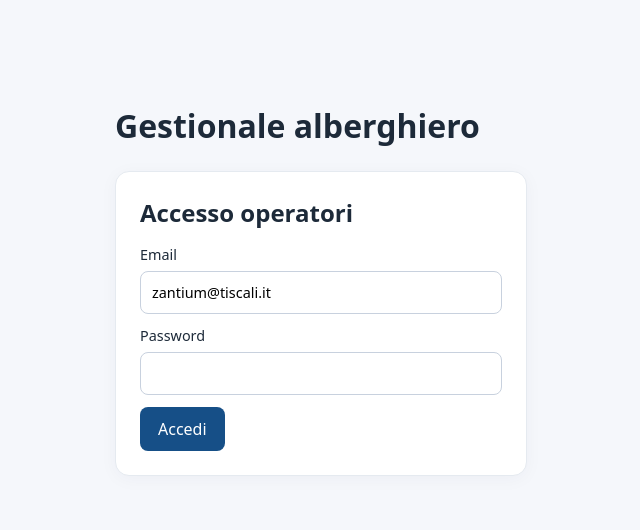
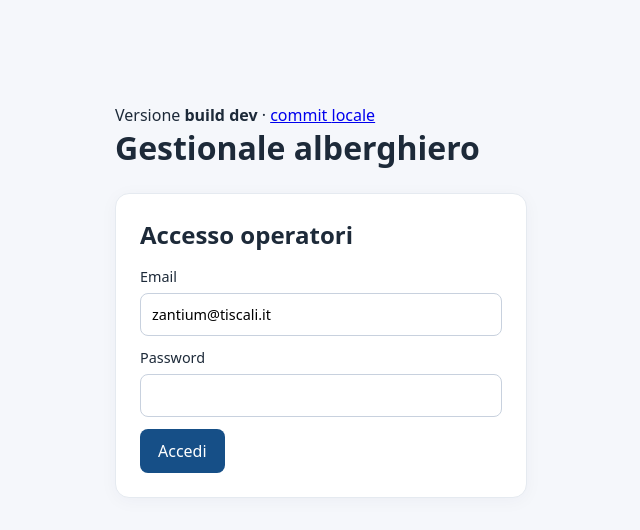
Before and after one commit to zantium1/prenotazioni, a React (Vite) app in the folder frontend/: page / in a window 1280 px wide. Shown: the top 530 px of the page, without its empty margins (319-959 px from the left). Built offline with nearby package versions, Linux system fonts and the light colour scheme; no server answers.

Commit message:
Display build version on login and all application pages

```diff
--- a/frontend/src/App.tsx
+++ b/frontend/src/App.tsx
@@ -6,6 +6,7 @@ import type { Assignment, Operator, Reservation, Room, RoomType } from "./api";
 import PlanningPage from "./pages/PlanningPage";
 import RoomsPage from "./pages/RoomsPage";
 import BookingsPage from "./pages/BookingsPage";
+import VersionLabel from "./components/VersionLabel";
 type Page = "planning" | "rooms" | "bookings";
 const today = new Date().toLocaleDateString("en-CA");
 export default function App(){
@@ -42,9 +43,9 @@ export default function App(){
    if(err)setError(err.message);
    setLoading(false);
  }
- if(!session)return <main className="login"><h1>Gestionale alberghiero</h1><form onSubmit={login}><h2>Accesso operatori</h2><label>Email<input type="email" required value={email} onChange={e=>setEmail(e.target.value)}/></label><label>Password<input type="password" required value={password} onChange={e=>setPassword(e.target.value)}/></label><button disabled={loading}>Accedi</button>{error&&<p role="alert" className="error">{error}</p>}</form></main>;
+ if(!session)return <main className="login"><VersionLabel/><h1>Gestionale alberghiero</h1><form onSubmit={login}><h2>Accesso operatori</h2><label>Email<input type="email" required value={email} onChange={e=>setEmail(e.target.value)}/></label><label>Password<input type="password" required value={password} onChange={e=>setPassword(e.target.value)}/></label><button disabled={loading}>Accedi</button>{error&&<p role="alert" className="error">{error}</p>}</form></main>;
  if(!operator)return <main className="login"><h1>Gestionale alberghiero</h1><p>{loading?"Caricamento…":error||"Utente non autorizzato"}</p><button onClick={()=>void supabase.auth.signOut()}>Esci</button></main>;
- return <main className="dashboard"><header><div><h1>Gestionale prenotazioni</h1><p>{operator.email} · {operator.role}</p></div><button className="secondary" onClick={()=>void supabase.auth.signOut()}>Esci</button></header>
+ return <main className="dashboard"><VersionLabel/><header><div><h1>Gestionale prenotazioni</h1><p>{operator.email} · {operator.role}</p></div><button className="secondary" onClick={()=>void supabase.auth.signOut()}>Esci</button></header>
  <nav className="main-nav" aria-label="Menu principale">
    <button className={page==="planning"?"selected":"secondary"} onClick={()=>setPage("planning")}>Planning</button>
    {operator.role!=="housekeeping"&&<button className={page==="bookings"?"selected":"secondary"} onClick={()=>setPage("bookings")}>Prenotazioni</button>}
```
